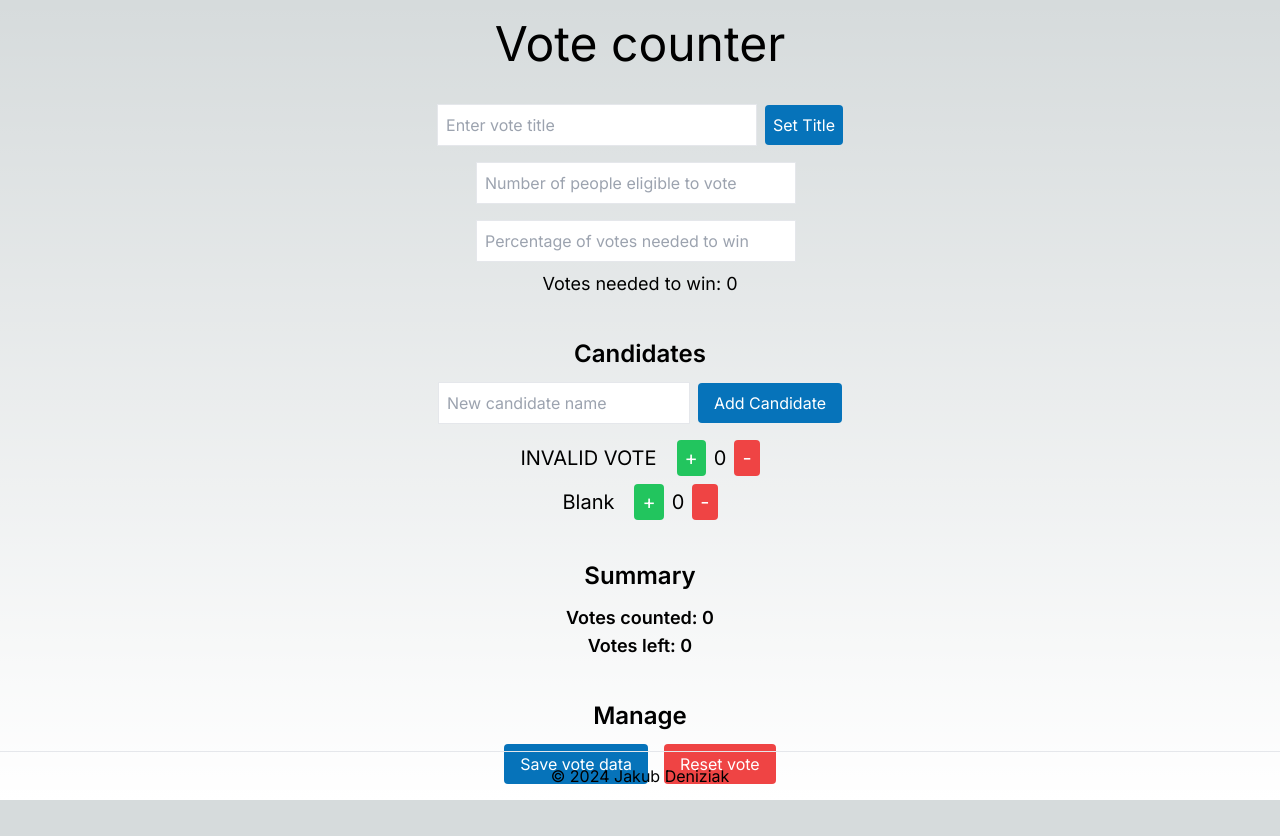
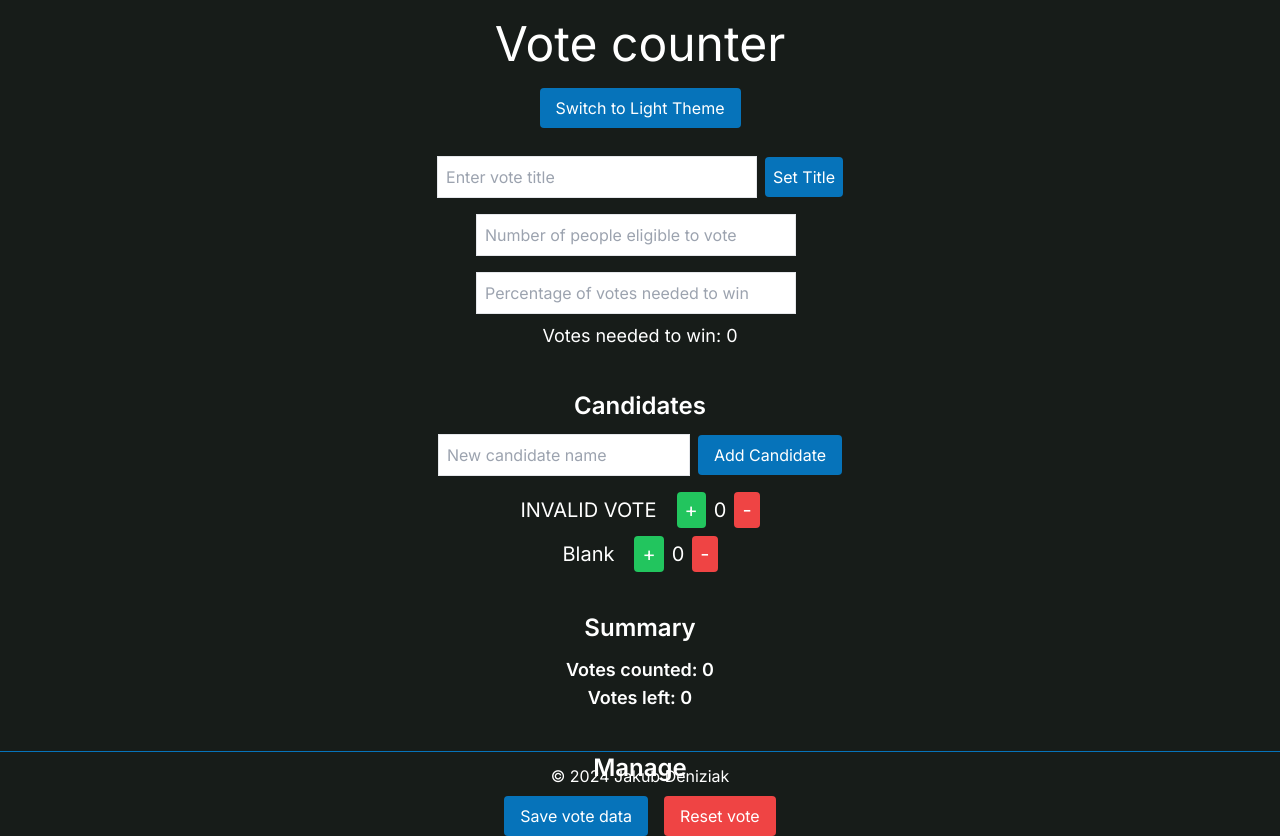
Before and after one commit to jakubdeniziak/vote-counter, a Next.js app: page / in a window 1280 px wide. Before the commit the page ends 800 px from the top, so only its background shows below. Built offline with nearby package versions, Linux system fonts and the light colour scheme.

Commit message:
Add switching between light and dark themes

```diff
--- a/src/app/components/Footer.jsx
+++ b/src/app/components/Footer.jsx
@@ -1,6 +1,6 @@
 const Footer = () => {
     return (
-        <footer className="footer border-t fixed bottom-0 w-screen">
+        <footer className="footer border-t border-accent fixed bottom-0 w-screen">
             <p className="p-3">&copy; 2024 Jakub Deniziak</p>
         </footer>
     )
--- a/src/app/components/Header.jsx
+++ b/src/app/components/Header.jsx
@@ -1,7 +1,13 @@
-const Header = () => {
+const Header = ({ toggleTheme, currentTheme }) => {
     return (
         <header className="header w-screen">
             <h1 className="text-5xl p-5">Vote counter</h1>
+            <button
+                onClick={toggleTheme}
+                className="bg-accent text-white px-4 py-2 rounded mb-3"
+            >
+                Switch to {currentTheme === 'dark' ? 'Light' : 'Dark'} Theme
+            </button>
         </header>
     )
 }
--- a/src/app/globals.css
+++ b/src/app/globals.css
@@ -2,19 +2,6 @@
 @tailwind components;
 @tailwind utilities;
 
-:root {
-  --foreground-rgb: 0, 0, 0;
-  --background-start-rgb: 214, 219, 220;
-  --background-end-rgb: 255, 255, 255;
-}
-
-@media (prefers-color-scheme: dark) {
-  :root {
-    --foreground-rgb: 255, 255, 255;
-    --background-start-rgb: 0, 0, 0;
-    --background-end-rgb: 0, 0, 0;
-  }
-}
 
 body {
   color: rgb(var(--foreground-rgb));
@@ -31,3 +18,18 @@ body {
     text-wrap: balance;
   }
 }
+
+.light {
+  --bg-color: theme(colors.secondary);
+  --text-color: theme(colors.primary);
+}
+
+.dark {
+  --bg-color: theme(colors.primary);
+  --text-color: theme(colors.secondary);
+}
+
+html {
+  background-color: var(--bg-color);
+  color: var(--text-color);
+}
--- a/src/app/page.tsx
+++ b/src/app/page.tsx
@@ -14,6 +14,7 @@ export default function Home() {
   const [numberOfPeople, setNumberOfPeople] = useState(null);
   const [percentageNeededToWin, setPercentageNeededToWin] = useState(null);
   const [isSaved, setIsSaved] = useState(false);
+  const [theme, setTheme] = useState('dark');
   const [candidates, setCandidates] = useState([
     { name: 'INVALID VOTE', votes: 0 },
     { name: 'Blank', votes: 0 },
@@ -26,6 +27,10 @@ export default function Home() {
   };
 
   const votesNeededToWin = calculateVotesNeededToWin()
+
+  const toggleTheme = () => {
+    setTheme(theme === 'dark' ? 'light' : 'dark');
+  };
 
   const resetVote = () => {
     setVoteTitle('');
@@ -53,10 +58,21 @@ export default function Home() {
     };
   }, [isSaved]);
 
+  useEffect(() => {
+    if (theme === 'dark') {
+      document.documentElement.classList.add('dark');
+    } else {
+      document.documentElement.classList.remove('dark');
+    }
+  }, [theme]);
+
 
   return (
-    <div className="h-screen text-center">
-      <Header />
+    <div className={`h-screen text-center ${theme}`}>
+      <Header
+        toggleTheme={toggleTheme}
+        currentTheme={theme}
+      />
       <main>
         <h2 className='text-3xl'>{voteTitle}</h2>
         <VoteSetup
--- a/tailwind.config.ts
+++ b/tailwind.config.ts
@@ -1,6 +1,7 @@
 import type { Config } from "tailwindcss";
 
 const config: Config = {
+  darkMode: 'class',
   content: [
     "./src/pages/**/*.{js,ts,jsx,tsx,mdx}",
     "./src/components/**/*.{js,ts,jsx,tsx,mdx}",
```
